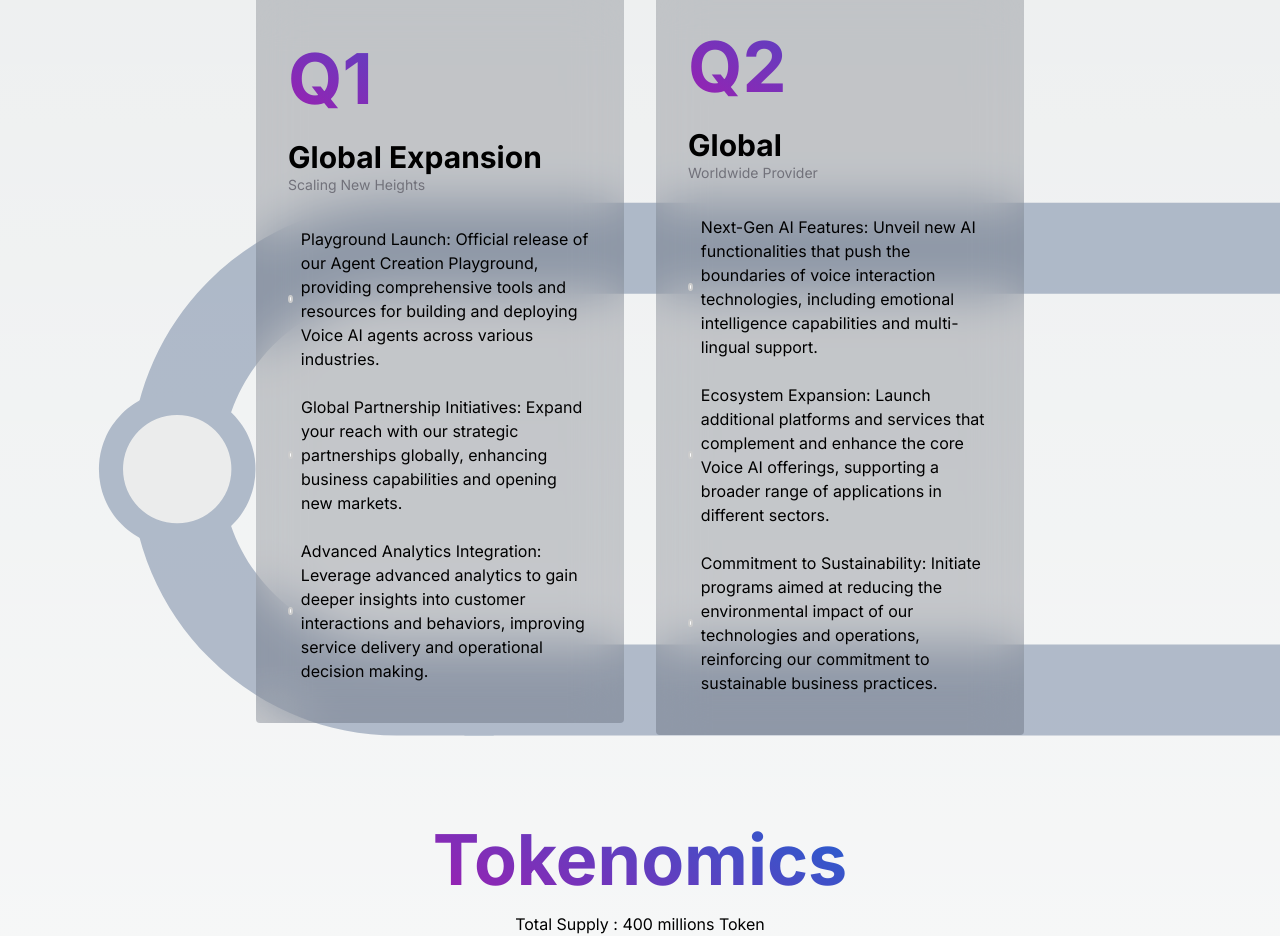
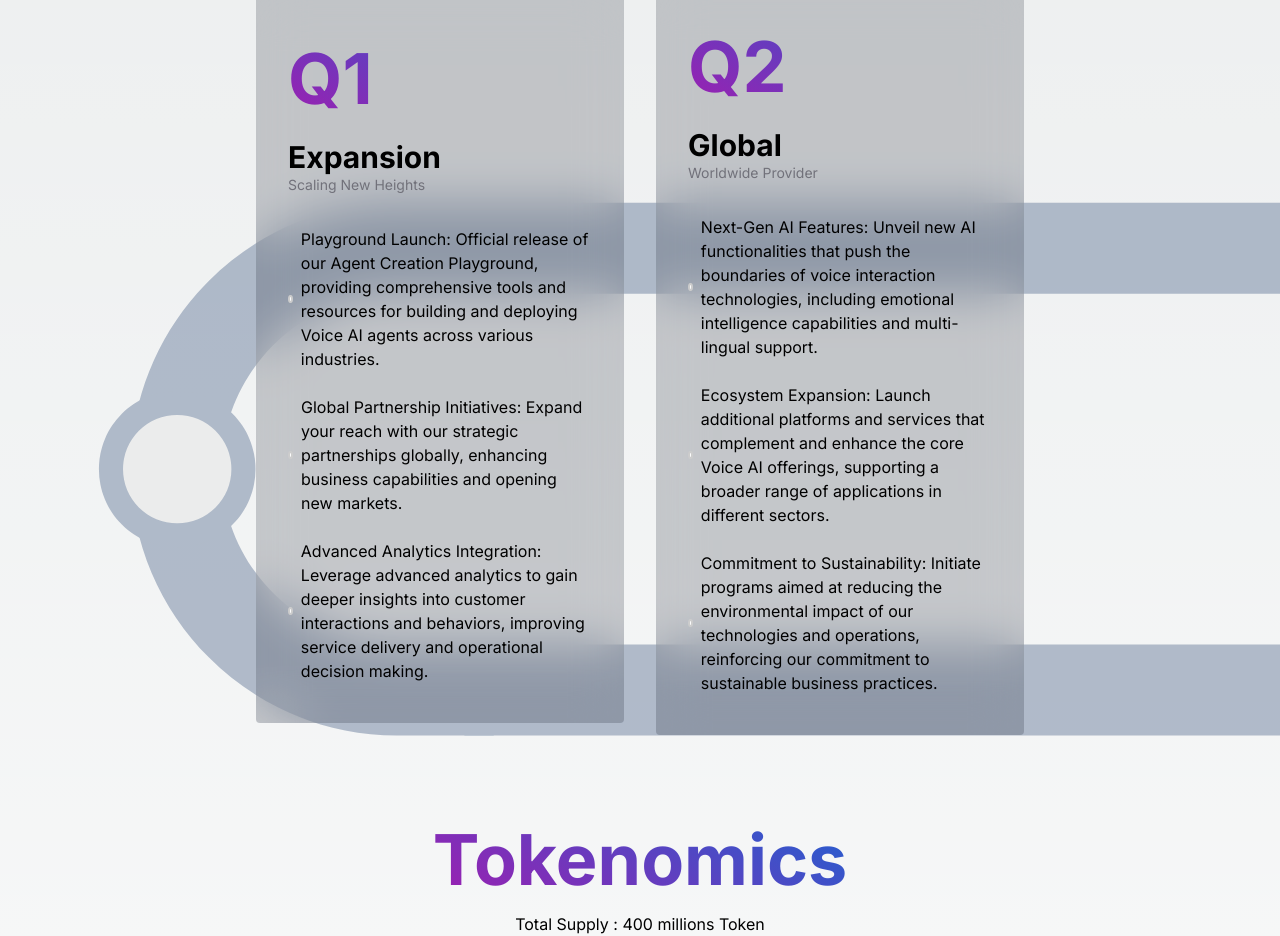
Before and after one commit to WizzyDev997/resto-aivoice, a Next.js app: page / in a window 1280 px wide. Shown: the part 2840-3776 px from the top of the page. Built offline with nearby package versions, Linux system fonts and the light colour scheme.

Commit message:
q corrections

```diff
--- a/app/libs/PricingCards.ts
+++ b/app/libs/PricingCards.ts
@@ -32,7 +32,7 @@ const pricingCards: IPricingCardProps[] = [
     },
     {
         price: "Q1",
-        title: "Global Expansion",
+        title: "Expansion",
         benefits: [
             "Playground Launch: Official release of our Agent Creation Playground, providing comprehensive tools and resources for building and deploying Voice AI agents across various industries.",
             "Global Partnership Initiatives: Expand your reach with our strategic partnerships globally, enhancing business capabilities and opening new markets.",
```
